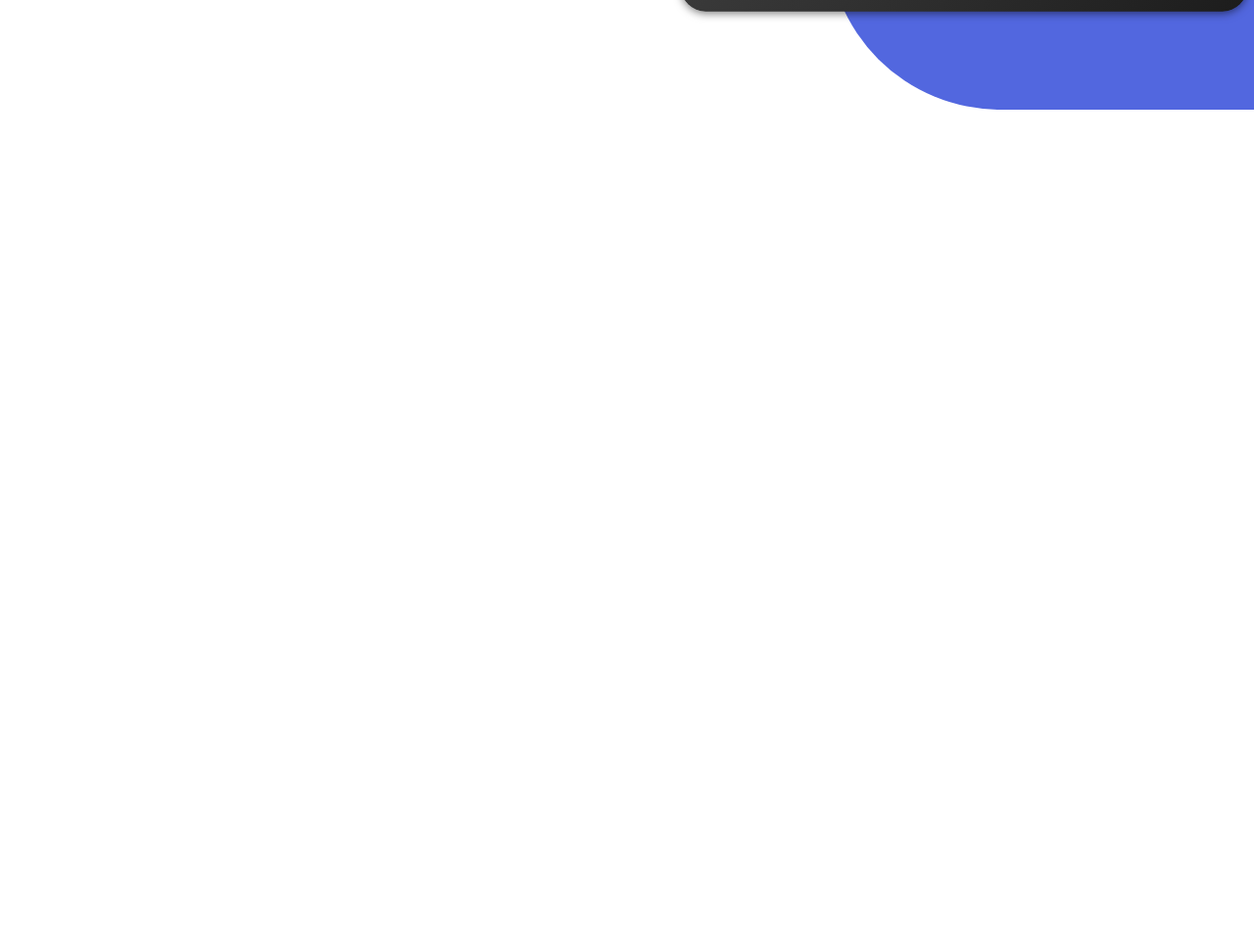
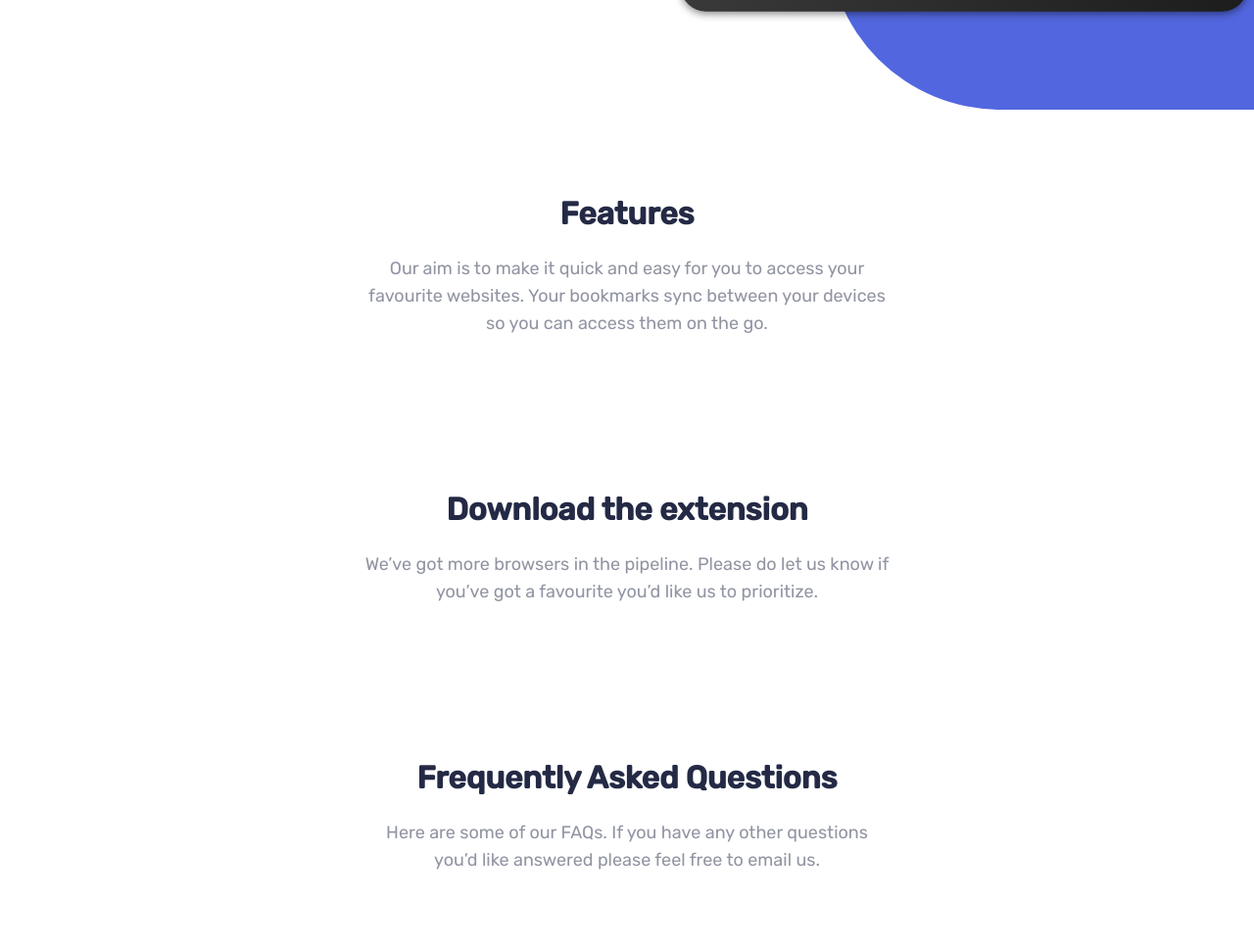
Before and after one commit to frontendasoslar/bokmark-loyihasi, a plain HTML site: page index.html in a window 1280 px wide. Shown: the part 576-1543 px from the top of the page at 98% size. Before the commit the page ends 800 px from the top, so only its background shows below. Drawn offline with Linux system fonts and the light colour scheme.

Commit message:
add repeating styles

```diff
--- a/css/styles.css
+++ b/css/styles.css
@@ -202,7 +202,38 @@ select:-webkit-autofill:focus {
   padding-right: 35px;
 }
 
+/* TAKRORLANUVCHI STILLAR */
+.section-container{
+  margin-left: auto;
+  margin-right: auto;
+  text-align: center;
+  display: flex;
+  flex-direction: column;
+}
 
+.section-wrapper {
+  padding: 0;
+  margin-top: 75px;
+  margin-bottom: 75px;
+  margin-left: auto;
+  margin-right: auto;
+  width: 100%;
+  max-width: 540px;
+}
+.section-heading {
+  padding: 0;
+  margin: 0;
+  font-size: 32px;
+  line-height: 52px;
+  letter-spacing: -0.1px;
+  color: var(--text-color);
+  margin-bottom: 16px;
+}
+.section-title {
+  padding: 0;
+  margin: 0;
+  color: var(--text-color-50);
+}
 
 /* SITE-HEADER */
 .site-header {
--- a/index.html
+++ b/index.html
@@ -51,6 +51,39 @@
         </div>
       </div>
     </section>
+
+
+    <!-- FEAUTURW -->
+    <section class="section">
+      <div class="section-container container">
+        <div class="section-wrapper">
+          <h3 class="section-heading">Features</h3>
+          <p class="section-title">Our aim is to make it quick and easy for you to access your favourite websites. Your bookmarks sync between your devices so you can access them on the go.</p>
+        </div>
+      </div>
+    </section>
+
+
+    <!-- DOWDLAND -->
+    <section class="section">
+      <div class="section-container container">
+        <div class="section-wrapper">
+          <h3 class="section-heading">Download the extension</h3>
+          <p class="section-title">We’ve got more browsers in the pipeline. Please do let us know if you’ve got a favourite you’d like us to prioritize.</p>
+        </div>
+      </div>
+    </section>
+
+
+    <!-- FAQ -->
+    <section class="section">
+      <div class="section-container container">
+        <div class="section-wrapper">
+          <h3 class="section-heading">Frequently Asked Questions</h3>
+          <p class="section-title">Here are some of our FAQs. If you have any other questions you’d like answered please feel free to email us.</p>
+        </div>
+      </div>
+    </section>
   </main>
 
 
```
